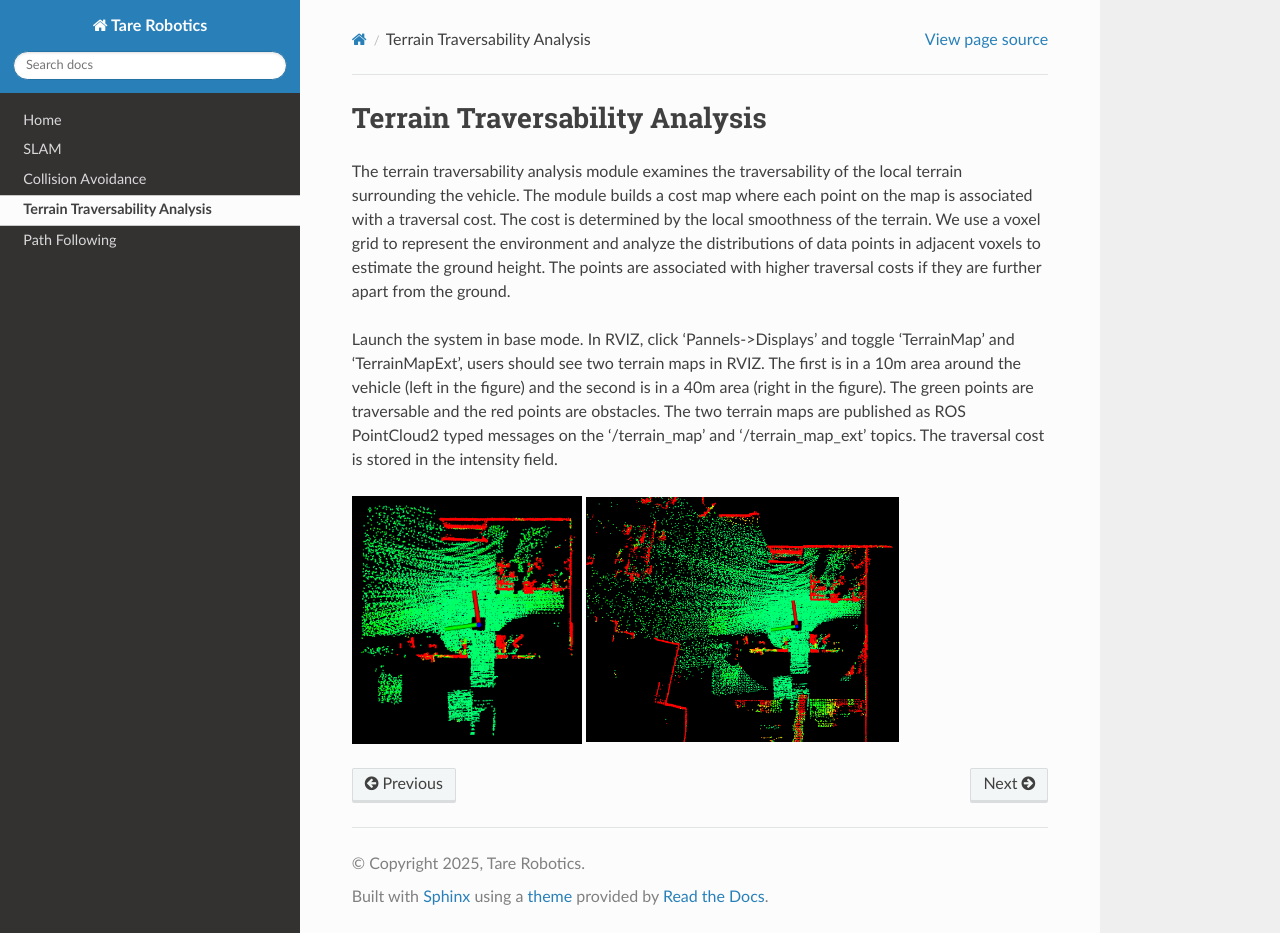
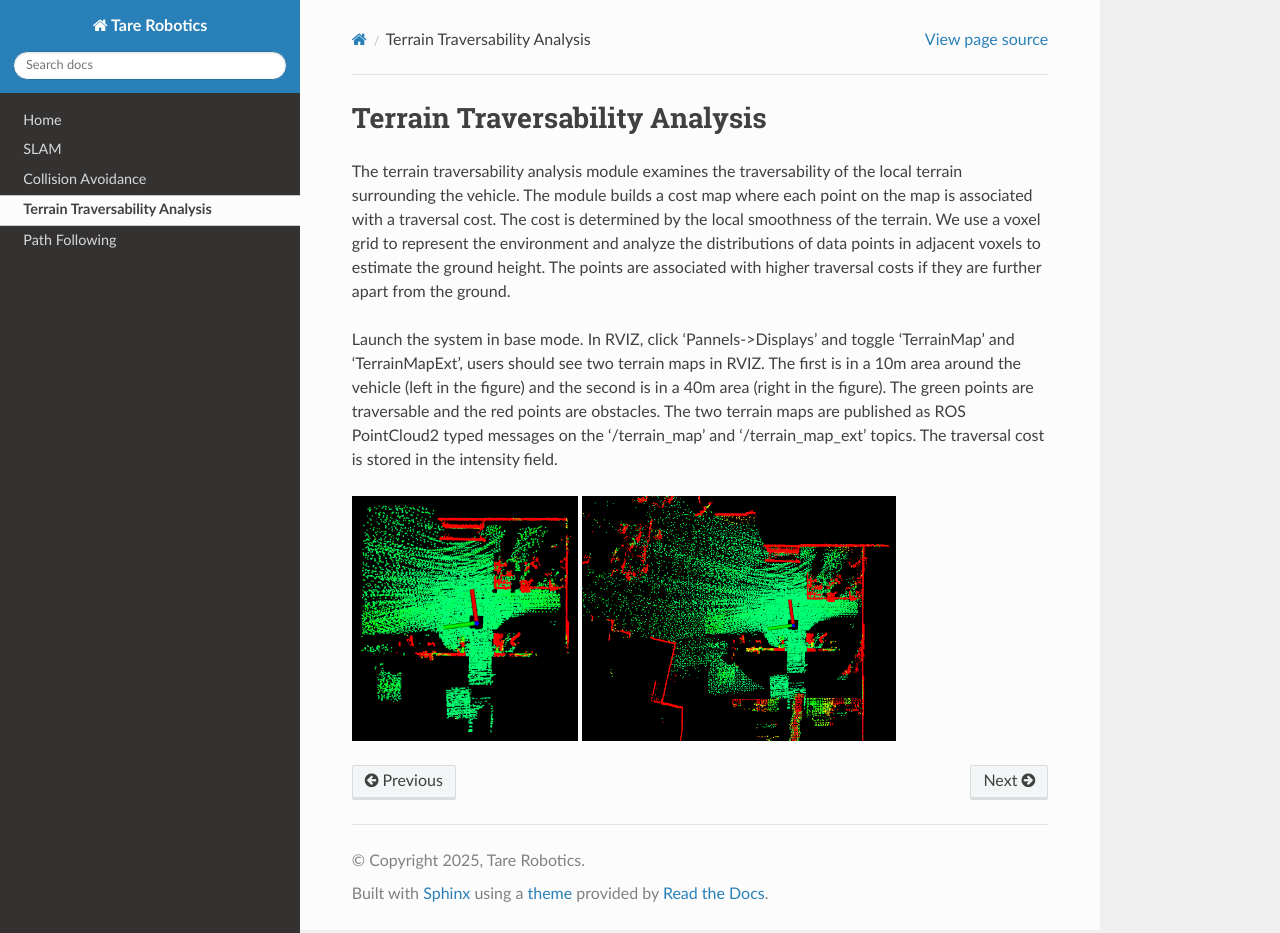
Before and after one commit to caochao39/tarerobotics, a Sphinx documentation site: the page built from docs/source/terrain_traversability_analysis.rst, in a window 1280 px wide and 933 px high. Built offline with Sphinx 7.4.7 and the Read the Docs theme 3.1.0, drawn with Linux system fonts in a browser that asks for light colours.

Commit message:
Update terrain_traversability_analysis.rst

```diff
--- a/docs/source/terrain_traversability_analysis.rst
+++ b/docs/source/terrain_traversability_analysis.rst
@@ -8,7 +8,7 @@ Launch the system in base mode. In RVIZ, click ‘Pannels->Displays’ and toggl
 |pic1| |pic2|
 
 .. |pic1| image:: images/image1.png
-   :width: 33%
+   :width: 32.5%
 
 .. |pic2| image:: images/image13.png
    :width: 45%
```
